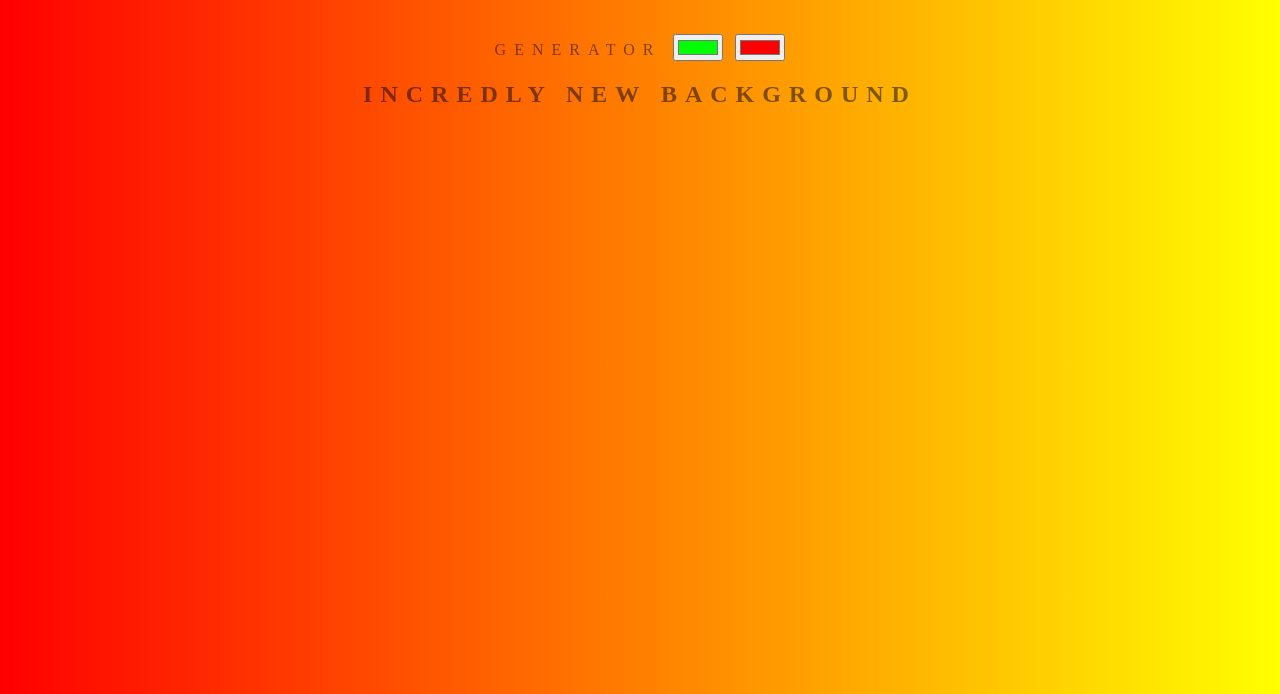
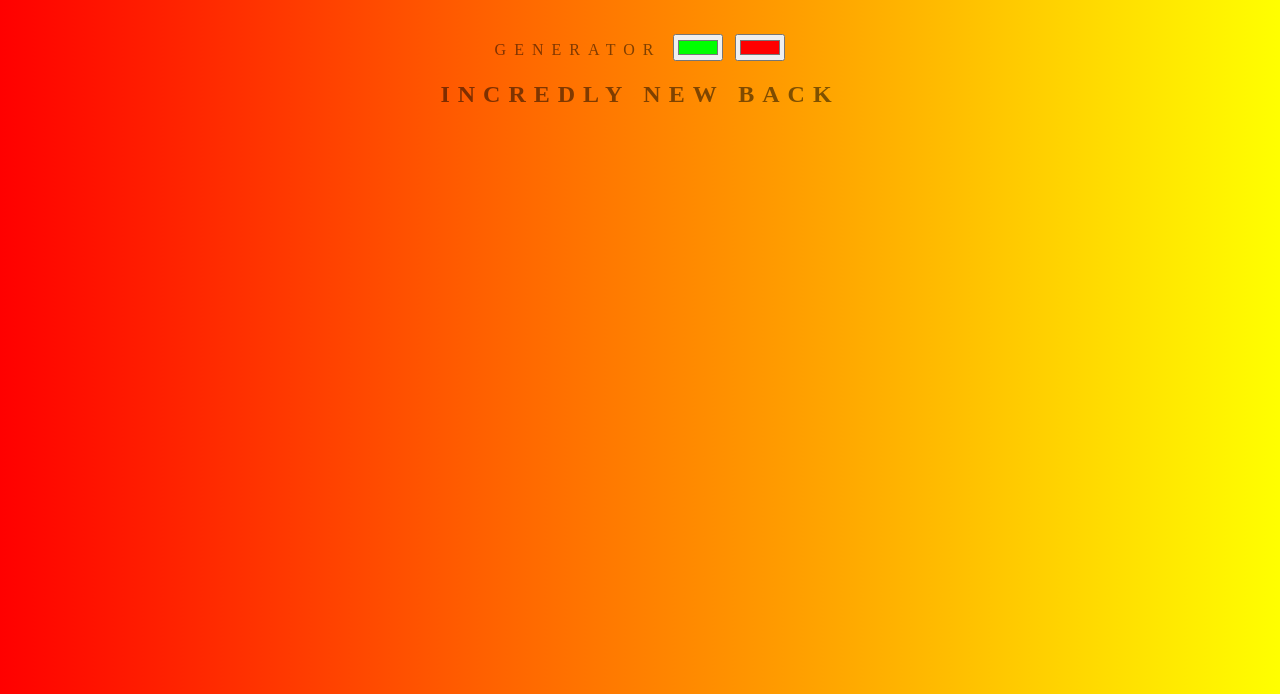
Before and after one commit to MiguelCSVanzela/back-picker, a plain HTML site: page index.html in a window 1280 px wide. Shown: the part 106-800 px from the top of the page. Drawn offline with Linux system fonts and the light colour scheme.

Commit message:
New feature

```diff
--- a/index.html
+++ b/index.html
@@ -8,7 +8,7 @@
 	<h1>Amazing</h1> Generator</h1>
 	<input class="color1" type="color" name="color1" value="#00ff00">
 	<input class="color2" type="color" name="color2" value="#ff0000">
-	<h2>Incredly new Background</h2>
+	<h2>Incredly new Back</h2>
 	<h3></h3>
 	<script type="text/javascript" src="script.js"></script>
 </body>
```
